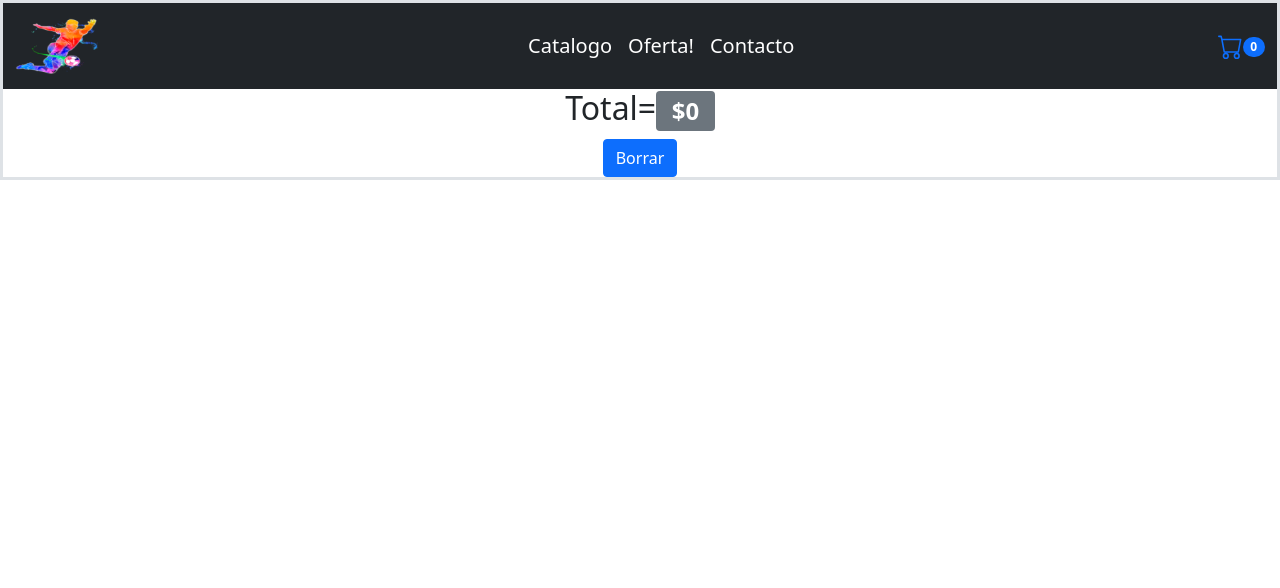
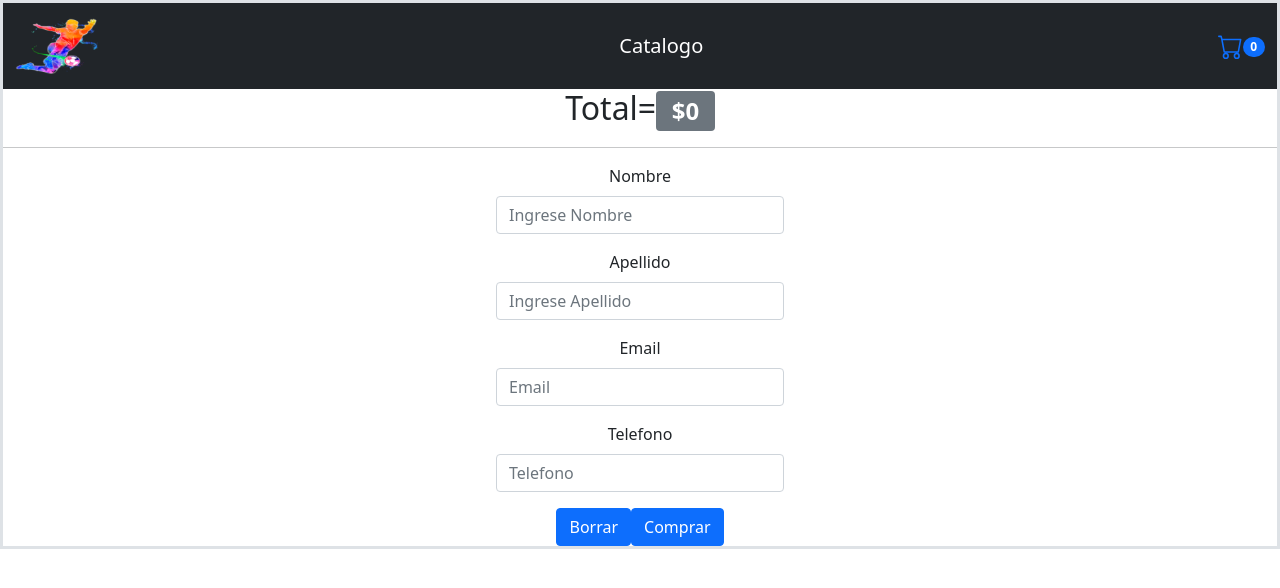
Before and after one commit to nahu93/REACT, a React (Create React App) app: page /cart in a window 1280 px wide. Shown: the top 588 px of the page. Built offline with nearby package versions, Linux system fonts and the light colour scheme.

Commit message:
entregafinal

```diff
--- a/src/components/Cart/Cart.jsx
+++ b/src/components/Cart/Cart.jsx
@@ -1,23 +1,60 @@
 import React, {useEffect , useContext} from "react";
 import { CartContext } from "../../context/CartContext";
-import {Container,Row,Col,ListGroup,Image,Button,Badge} from 'react-bootstrap'
+import {Container,Row,Col,ListGroup,Image,Button,Badge,Alert, Form} from 'react-bootstrap'
 import { productos } from "../helpers/getFetch";
 import { prettyDOM } from "@testing-library/dom";
+import getFirestore from "../../Firebase/firebase";
+import { useState } from "react";
+
 
 
 const Cart = ( ) => {
-
+    const [datos, setDatos]=useState({nombre:'',apellido:'',email:'',telefono:''})
+    const [idOrden,setIdOrden] = useState ('')
 
     const{cartList,vaciarCarrito}= useContext(CartContext)
 
+    const handleChange = (event) => {
+
+      setDatos({
+        ...datos,
+        [event.target.name] : event.target.value
+      })
+    }
+
     let Total = 0;
 
+    const generarOrden =(e)=>{
 
+
+      const orden = {}
+
+
+      orden.buyer= {datos}
+
+      orden.items= cartList.map (cartItem=>{
+        const id = cartItem.id
+        const nombre = cartItem.nombre
+        const cantidad = cartItem.cantidad
+        const precio = cartItem.precio*cartItem.cantidad
+
+        return {id,nombre,cantidad,precio}
+      })
+
+    const db = getFirestore()
+    db.collection('orden').add(orden)
+    .then (resp=>setIdOrden(resp.id))
+
+
+
+    }
 
 
 
 
     return (
+
+
 
         <div className='align-item-center' >
 
@@ -37,6 +74,8 @@ const Cart = ( ) => {
   <ListGroup.Item style={{width:'15rem'}}>{prod.nombre}</ListGroup.Item>
   <ListGroup.Item>{prod.precio}$</ListGroup.Item>
   <ListGroup.Item>{prod.cantidad}</ListGroup.Item>
+
+
 </ListGroup>
 
 
@@ -48,7 +87,7 @@ const Cart = ( ) => {
                 prod=>{
 
                         Total = Total + (prod.precio*prod.cantidad)
-                        console.log (Total)
+
 
 
                 }
@@ -60,9 +99,52 @@ const Cart = ( ) => {
     Total=<Badge bg="secondary">${Total}</Badge>
         </h2>
     </div>
+        <section>
 
 
+          {idOrden !==''&& <Alert variant="success">{datos.nombre} {""}{datos.apellido} el id de su orden es : {idOrden}</Alert>}
+
+
+         </section>
+       <hr />
+
+
+
+       <Form style={{ width: '18rem' }} >
+
+  <Form.Group className="mb-3" controlId="formBasicEmail">
+    <Form.Label>Nombre</Form.Label>
+    <Form.Control type="text" placeholder="Ingrese Nombre" name="nombre" onChange={handleChange}/>
+
+  </Form.Group>
+
+  <Form.Group className="mb-3" controlId="formBasicEmail">
+    <Form.Label>Apellido</Form.Label>
+    <Form.Control type="text" placeholder="Ingrese Apellido" name="apellido" onChange={handleChange} />
+
+  </Form.Group>
+
+
+
+
+  <Form.Group className="mb-3" controlId="formBasicEmail">
+    <Form.Label>Email</Form.Label>
+    <Form.Control type="text" placeholder="Email" name="email" onChange={handleChange}/>
+
+  </Form.Group>
+
+  <Form.Group className="mb-3" controlId="formBasicPassword">
+    <Form.Label>Telefono</Form.Label>
+    <Form.Control type="text" placeholder="Telefono" name="telefono" onChange={handleChange} />
+  </Form.Group>
+
+
+   </Form>
+
         <Button variant="primary" onClick={()=>vaciarCarrito()}>Borrar</Button>
+        <Button variant="primary" onClick={()=>generarOrden()}>Comprar</Button>
+
+
 
 
 
--- a/src/components/Container/Item.jsx
+++ b/src/components/Container/Item.jsx
@@ -7,9 +7,7 @@ import ItemCount from "../ItemCount/ItemCount";
 
 export default function Item ({item}) {
 
-  function onAdd (cant) {
-    console.log(cant)
-  }
+
 
     return (
 
--- a/src/components/ItemDetailContainer/ItemDetail.jsx
+++ b/src/components/ItemDetailContainer/ItemDetail.jsx
@@ -18,7 +18,7 @@ export const ItemDetail = ({prod}) =>{
         setCount(cant)
         agregarProducto ({...prod,cantidad: cant})
       }
-      console.log (cartList)
+
 
 
     return (
--- a/src/components/ItemDetailContainer/ItemDetailContainer.jsx
+++ b/src/components/ItemDetailContainer/ItemDetailContainer.jsx
@@ -26,7 +26,7 @@ import { CartContext } from "../../context/CartContext";
 
 
 useEffect (()=> {
-  console.log ('id', id)
+
 
   const db = getFirestore()
   const dbQuery = db.collection('Productos').doc(id)
@@ -34,14 +34,12 @@ useEffect (()=> {
   .then(resp=> setProd({id:resp.id,...resp.data()}))
 
 
-  /* getFetch
-  .then ( (res)  => setProd (res.find ( (e) => e.id === parseInt (id) )))
-  .finally ( () => setLoading (false)); */
+
 
  }, [])
 
 
- console.log("info", prod)
+
 
 
 
--- a/src/components/NavBar/CartWidget.jsx
+++ b/src/components/NavBar/CartWidget.jsx
@@ -18,7 +18,7 @@ const CartWidget = () => {
     useEffect ( ()=>{
 
         const temporal = widgetProducts()
-        console.log(temporal)
+
         setTotal(temporal)
 
 
--- a/src/components/NavBar/NavBar.jsx
+++ b/src/components/NavBar/NavBar.jsx
@@ -17,12 +17,7 @@ const NavBar = () => {
   <li class="navbar-nav" >
     <NavLink className="navbar-brand" to='/catalogo'>Catalogo</NavLink>
   </li>
-  <li class="navbar-nav" >
-    <a class= "navbar-brand" aria-current="page" href="#">Oferta!</a>
-  </li>
-  <li class="navbar-nav" >
-    <a class= "navbar-brand" aria-current="page" href="#">Contacto</a>
-  </li>
+
   </ul>
   <li class="navbar-nav" >
     <Link to='/cart'><Cartwidget/></Link>
```
Also changed, not shown: src/context/CartContext.jsx (+7 -4 lines).
